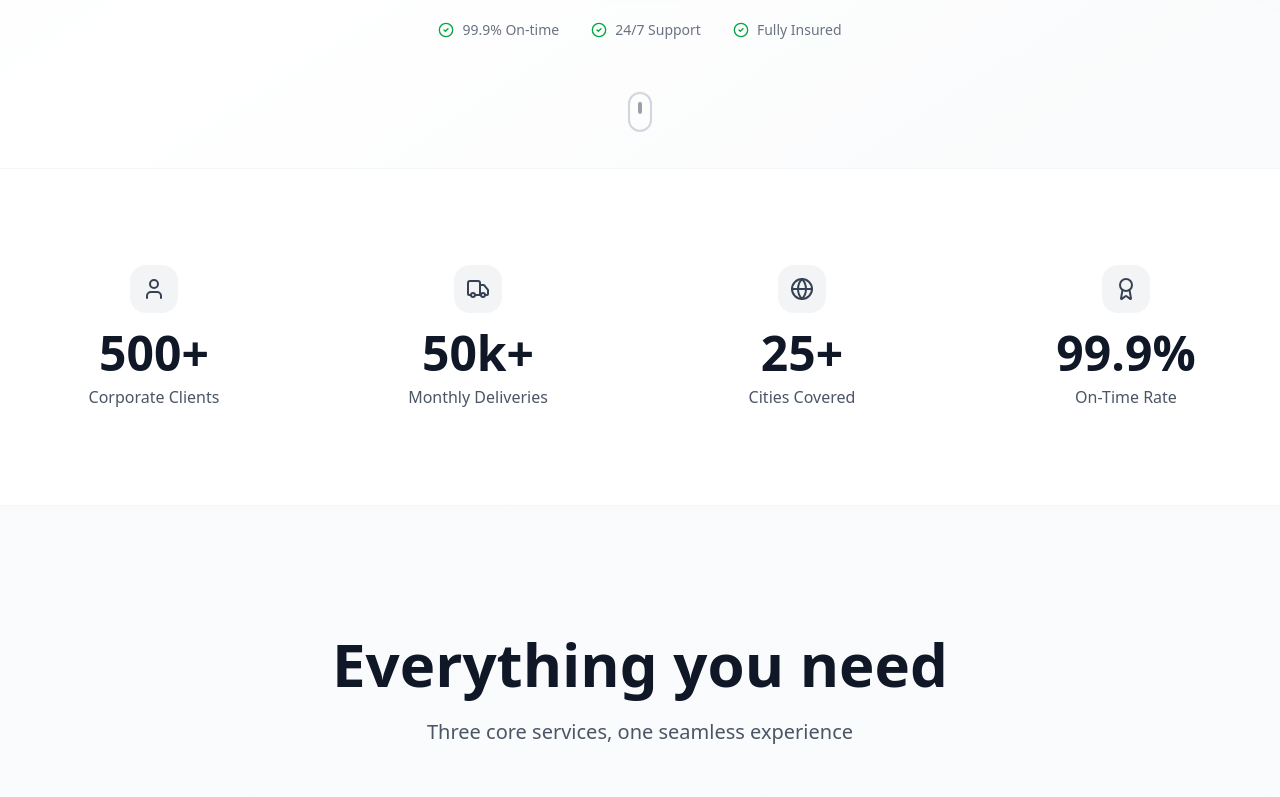
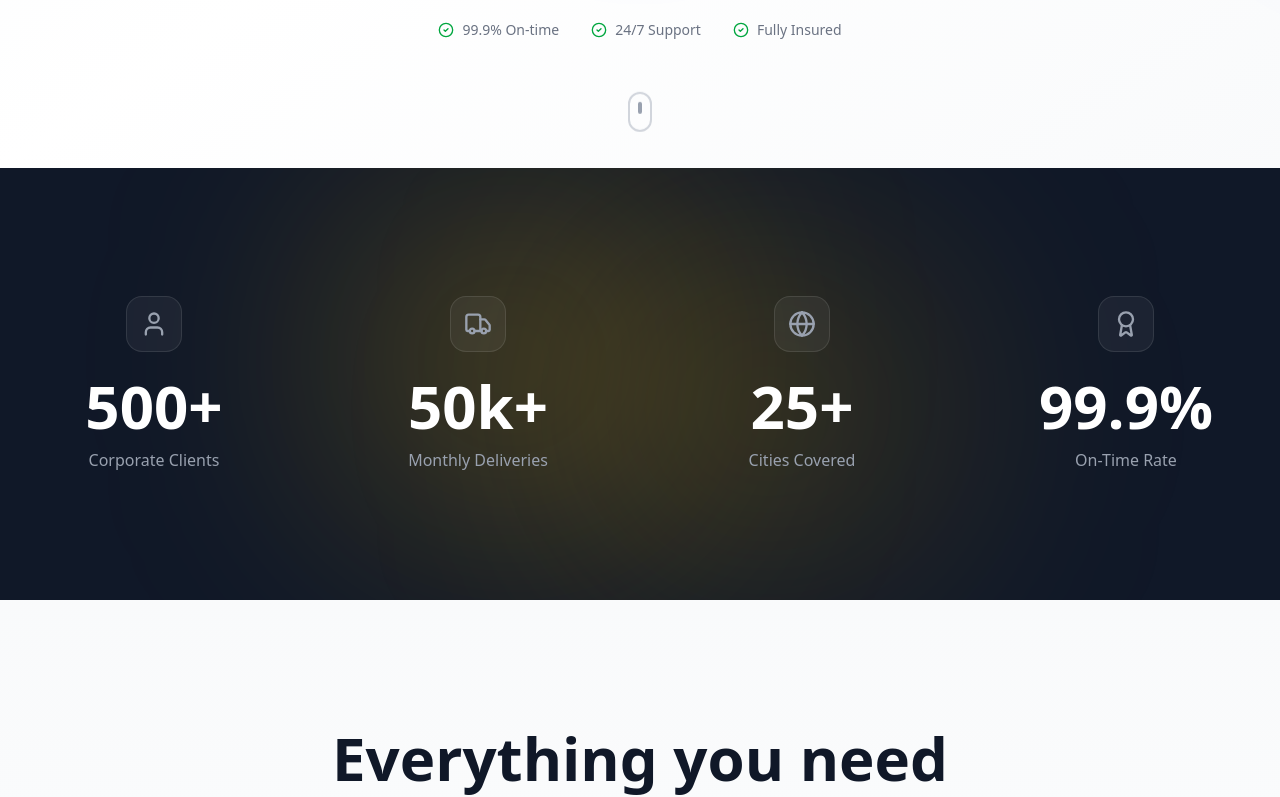
Before and after one commit to amjadjamshad99884-creator/Forare, a Next.js app: page / in a window 1280 px wide. Shown: the part 675-1472 px from the top of the page. Built offline with nearby package versions, Linux system fonts and the light colour scheme; no server answers; the database is empty.

Commit message:
Transform stats section with dark background and gradient glow

```diff
--- a/src/app/page.tsx
+++ b/src/app/page.tsx
@@ -97,9 +97,15 @@ export default async function Home() {
         </div>
       </section>
 
-      {/* Stats Section - Minimal */}
-      <section className="py-24 bg-white border-y border-gray-100">
-        <div className="container mx-auto px-4">
+      {/* Stats Section - Dark with Gradient Glow */}
+      <section className="relative py-32 bg-gray-900 overflow-hidden">
+        {/* Gradient glow effects */}
+        <div className="absolute inset-0">
+          <div className="absolute top-0 left-1/4 w-96 h-96 bg-primary/20 rounded-full blur-[120px]" />
+          <div className="absolute bottom-0 right-1/4 w-96 h-96 bg-yellow-500/15 rounded-full blur-[120px]" />
+        </div>
+
+        <div className="container mx-auto px-4 relative z-10">
           <div className="grid grid-cols-2 md:grid-cols-4 gap-12">
             {[
               { value: "500+", label: "Corporate Clients", icon: User },
@@ -107,12 +113,16 @@ export default async function Home() {
               { value: "25+", label: "Cities Covered", icon: Globe },
               { value: "99.9%", label: "On-Time Rate", icon: Award },
             ].map((stat, index) => (
-              <FadeIn key={index} delay={index * 0.1} className="text-center">
-                <div className="inline-flex items-center justify-center w-12 h-12 mb-4 rounded-2xl bg-gray-100">
-                  <stat.icon className="w-6 h-6 text-gray-700" />
+              <FadeIn key={index} delay={index * 0.1} className="text-center group">
+                <div className="inline-flex items-center justify-center w-14 h-14 mb-6 rounded-2xl bg-white/5 border border-white/10 group-hover:bg-gradient-to-br group-hover:from-primary/20 group-hover:to-yellow-500/20 group-hover:border-primary/30 transition-all duration-300">
+                  <stat.icon className="w-7 h-7 text-gray-400 group-hover:text-primary transition-colors duration-300" />
                 </div>
-                <div className="text-4xl md:text-5xl font-bold text-gray-900 mb-2">{stat.value}</div>
-                <div className="text-gray-600 font-medium">{stat.label}</div>
+                <div className="text-5xl md:text-6xl font-bold text-white mb-3 group-hover:text-transparent group-hover:bg-clip-text group-hover:bg-gradient-to-r group-hover:from-primary group-hover:to-yellow-500 transition-all duration-300">
+                  {stat.value}
+                </div>
+                <div className="text-gray-400 font-medium group-hover:text-gray-300 transition-colors duration-300">
+                  {stat.label}
+                </div>
               </FadeIn>
             ))}
           </div>
```
